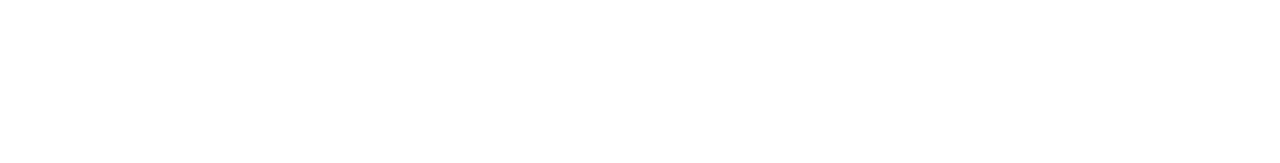
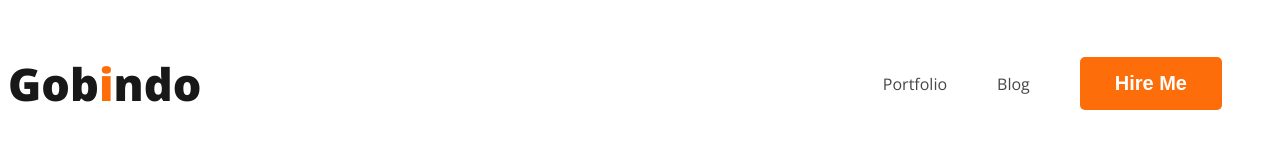
Before and after one commit to iamgobindosarkar/gobindo-sarkar-portfolio, a plain HTML site: page index.html in a window 1280 px wide. Drawn offline with nearby package versions, Linux system fonts and the light colour scheme.

Commit message:
nav bar added

```diff
--- a/index.html
+++ b/index.html
@@ -4,9 +4,22 @@
     <meta charset="UTF-8">
     <meta name="viewport" content="width=device-width, initial-scale=1.0">
     <title>Gobindo sarkar portfolio</title>
+    <link rel="preconnect" href="https://fonts.googleapis.com">
+    <link rel="preconnect" href="https://fonts.gstatic.com" crossorigin>
+    <link href="https://fonts.googleapis.com/css2?family=Open+Sans:wght@400;600;700;800&display=swap" rel="stylesheet">
+    <link rel="stylesheet" href="style/portfolio.css">
 </head>
 <body>
-    <header></header>
+    <header>
+        <nav>
+            <h3 class="nav-title">Gob<span class="text-primary">i</span>ndo</h3>
+            <ul>
+                <li><a href="">Portfolio</a></li>
+                <li><a href="">Blog</a></li>
+                <li><button class="btn-primary">Hire Me</button></li>
+            </ul>
+        </nav>
+    </header>
     <main></main>
     <footer></footer>
 </body>
--- /dev/null
+++ b/style/portfolio.css
@@ -0,0 +1,41 @@
+/* Common Shared Style add */
+body{
+    font-family: 'Open Sans', sans-serif;
+}
+.text-primary{
+    color: #FD6E0A;
+}
+.btn-primary{
+    border-radius: 5px;
+    background: #FD6E0A;
+    border: 0;
+    color: white;
+    font-size: 20px;
+    font-weight: 700;
+    padding: 15px 35px;
+}
+
+/* Nav Related Style will add here */
+
+nav{
+    display:flex;
+    justify-content: space-between;
+    align-items: center;
+}
+.nav-title{
+color: var(--Dark-01, #181818);
+font-size: 45px;
+font-weight: 800;
+}
+nav > ul{
+    display: flex;
+    align-items: center;
+}
+nav li {
+    list-style: none;
+    margin-right: 50px;
+}
+nav a{
+    text-decoration: none;
+    color: #474747;
+}
```
